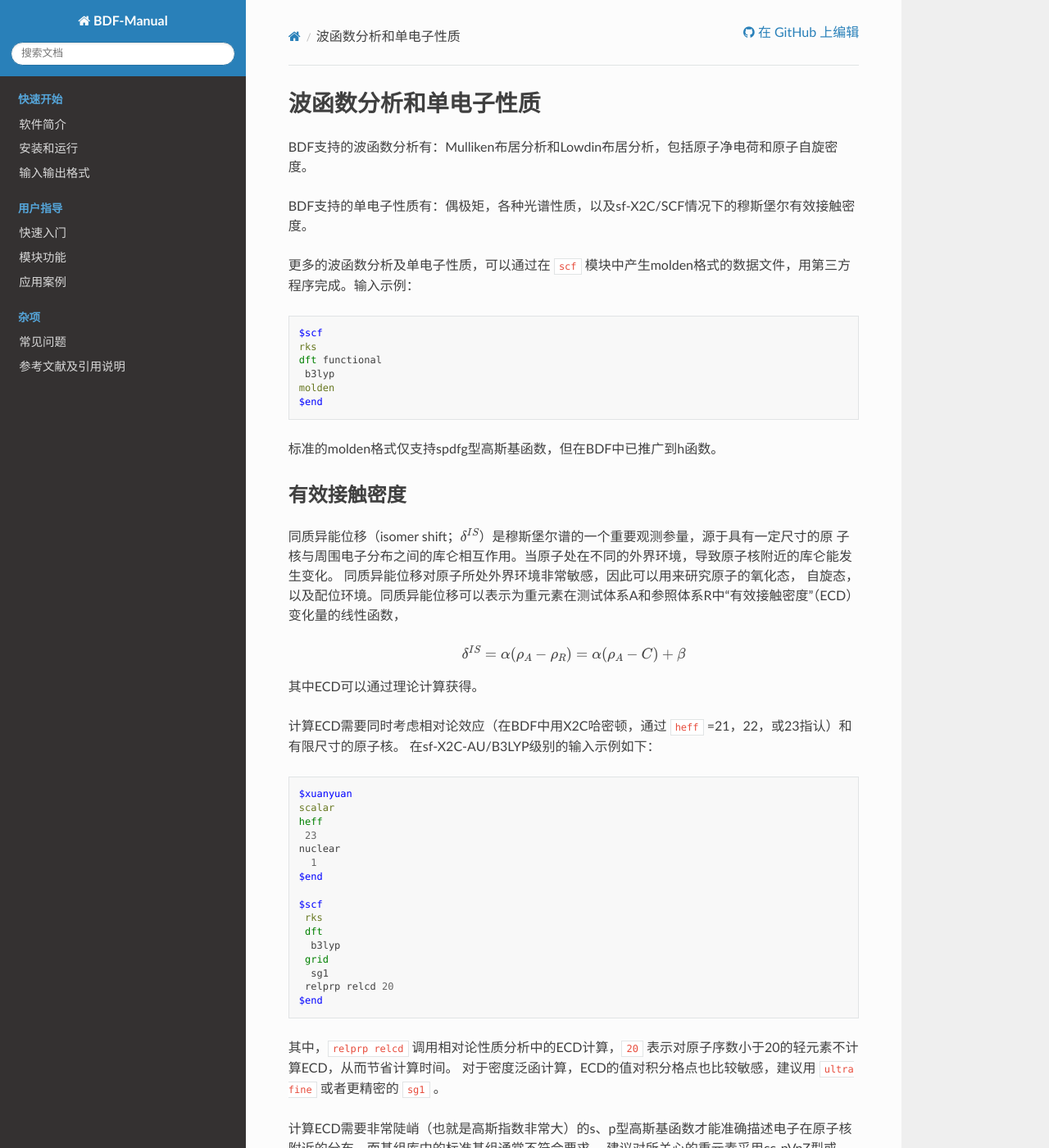
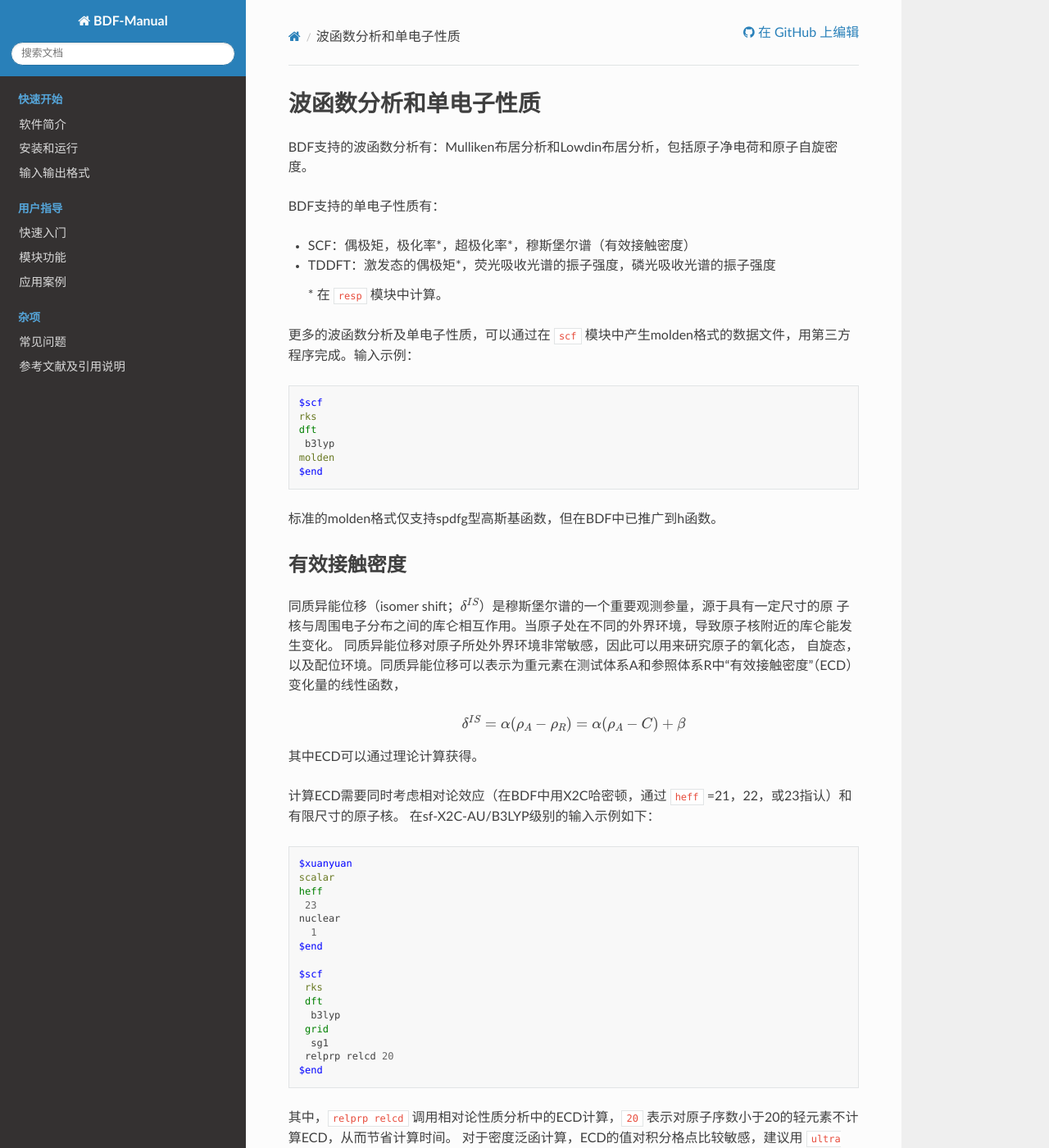
Before and after one commit to BDF-manual-maintenance/BDF-Manual, a Sphinx documentation site: the page built from source/guide/Analysis.rst, in a window 1280 px wide and 1400 px high. Shown: the whole window at 82% size. Built offline with Sphinx 7.4.7 and the Read the Docs theme 2.0.0, drawn with Linux system fonts in a browser that asks for light colours; pages that are not in the unit, such as notebooks, are missing from menus.

Commit message:
1e properties

```diff
--- a/source/guide/Analysis.rst
+++ b/source/guide/Analysis.rst
@@ -3,7 +3,12 @@
 
 BDF支持的波函数分析有：Mulliken布居分析和Lowdin布居分析，包括原子净电荷和原子自旋密度。
 
-BDF支持的单电子性质有：偶极矩，各种光谱性质，以及sf-X2C/SCF情况下的穆斯堡尔有效接触密度。
+BDF支持的单电子性质有：
+
+* SCF：偶极矩，极化率*，超极化率*，穆斯堡尔谱（有效接触密度）
+* TDDFT：激发态的偶极矩*，荧光吸收光谱的振子强度，磷光吸收光谱的振子强度
+
+  \* 在 ``resp`` 模块中计算。
 
 更多的波函数分析及单电子性质，可以通过在 ``scf`` 模块中产生molden格式的数据文件，用第三方程序完成。输入示例：
 
@@ -11,7 +16,7 @@ BDF支持的单电子性质有：偶极矩，各种光谱性质，以及sf-X2C/S
 
   $scf
   rks
-  dft functional
+  dft
    b3lyp
   molden
   $end
@@ -54,7 +59,7 @@ BDF支持的单电子性质有：偶极矩，各种光谱性质，以及sf-X2C/S
   $end
 
 其中，``relprp relcd`` 调用相对论性质分析中的ECD计算，``20`` 表示对原子序数小于20的轻元素不计算ECD，从而节省计算时间。
-对于密度泛函计算，ECD的值对积分格点也比较敏感，建议用 ``ultra fine`` 或者更精密的 ``sg1`` 。
+对于密度泛函计算，ECD的值对积分格点比较敏感，建议用 ``ultra fine`` 或者更精密的 ``sg1`` 。
 
 计算ECD需要非常陡峭（也就是高斯指数非常大）的s、p型高斯基函数才能准确描述电子在原子核附近的分布，而基组库中的标准基组通常不符合要求。
 建议对所关心的重元素采用cc-pVnZ型或ANO型全电子相对论基组，并把其中的s和p函数进行非收缩处理。此外，对于4d以上的元素，
--- a/source/guide/Gaussian-Basis-Sets.rst
+++ b/source/guide/Gaussian-Basis-Sets.rst
@@ -132,14 +132,14 @@ BDF用户既可以使用基组库中的标准基组，也可以自定义基组
     |                        | - aug-cc-pwCVQZ             | - Q: 5- 10, 13- 18, 21- 30, 35         |                        |
     |                        | - aug-cc-pwCV5Z             | - 5: 5- 10, 13- 18, 21- 30             |                        |
     +                        +-----------------------------+----------------------------------------+------------------------+
-    |                        | - aug-cc-pVDZ-RIFIT         | 1-  2,  4- 10, 12- 18, 21- 36          | 密度拟合               |
+    |                        | - aug-cc-pVDZ-RIFIT         | 1-  2,  4- 10, 12- 18, 21- 36          | 辅助基组               |
     |                        | - aug-cc-pVTZ-RIFIT         |                                        |                        |
     |                        | - aug-cc-pVQZ-RIFIT         |                                        |                        |
     +                        +-----------------------------+----------------------------------------+------------------------+
-    |                        | - aug-cc-pV5Z-RIFIT         | - 5: 1- 10, 13- 18, 21- 36             | 密度拟合               |
+    |                        | - aug-cc-pV5Z-RIFIT         | - 5: 1- 10, 13- 18, 21- 36             | 辅助基组               |
     |                        | - aug-cc-pV6Z-RIFIT         | - 6: 1-  2,  5- 10, 13- 18             |                        |
     +                        +-----------------------------+----------------------------------------+------------------------+
-    |                        | - aug-cc-pVTZ-J             | 1,  5-  9, 13- 17, 21- 30, 34          | 密度拟合               |
+    |                        | - aug-cc-pVTZ-J             | 1,  5-  9, 13- 17, 21- 30, 34          | 辅助基组               |
     +                        +-----------------------------+----------------------------------------+------------------------+
     |                        | - aug-cc-pVDZ-DK            | - D: 1- 18, 21- 36                     | 相对论                 |
     |                        | - aug-cc-pVTZ-DK            | - T: 1- 18, 21- 36, 39- 46             |                        |
```
